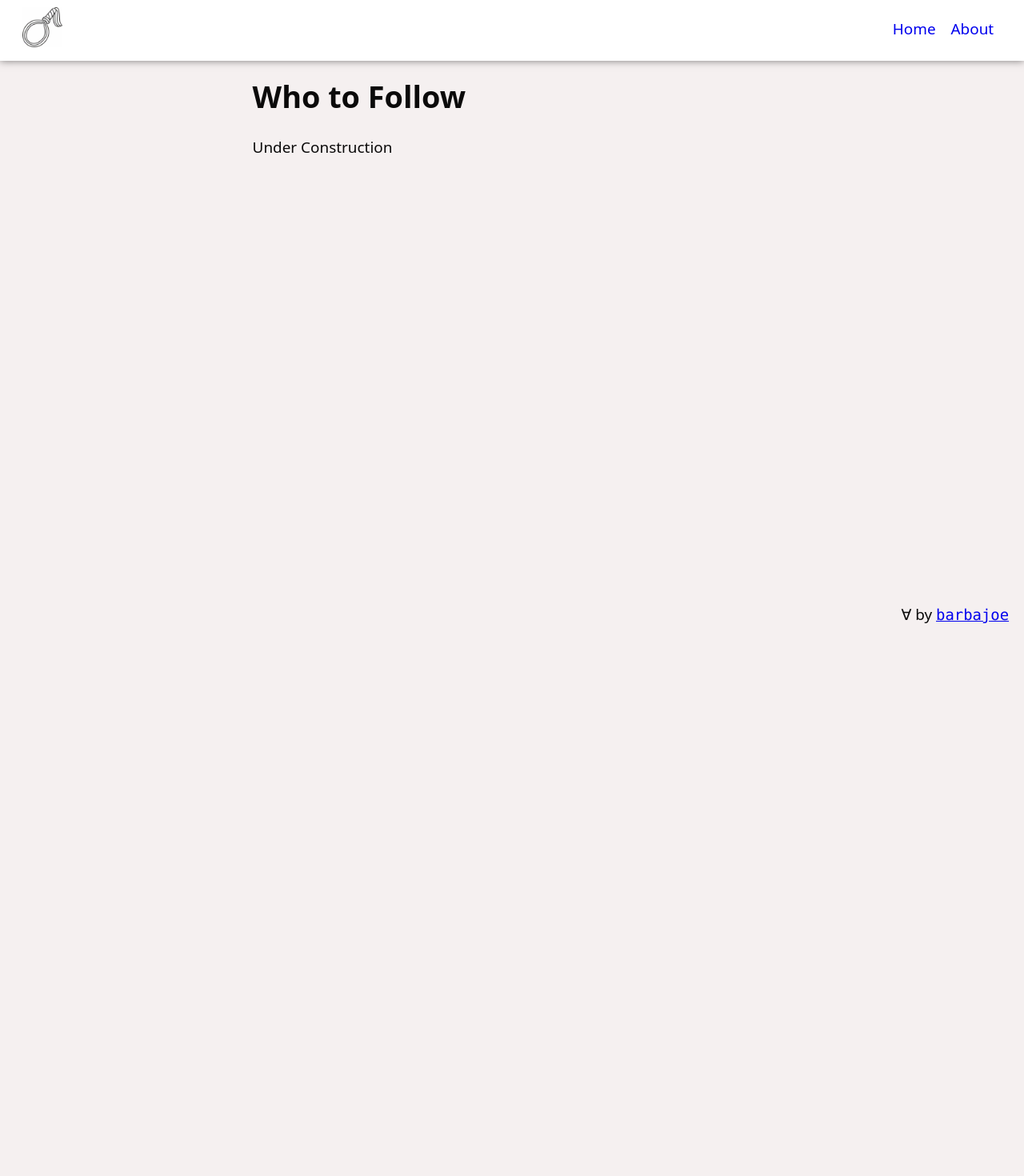
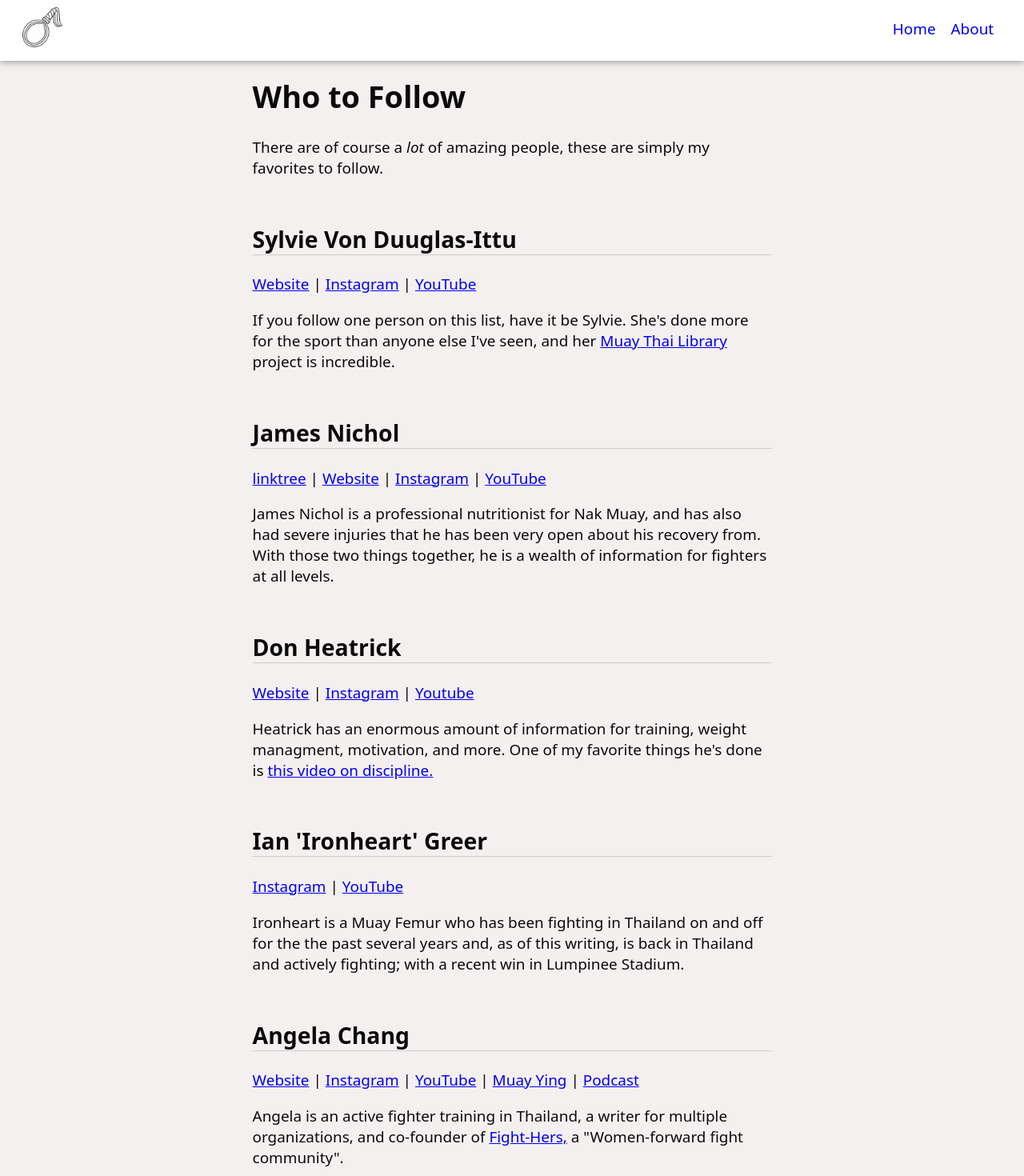
Before and after one commit to Barbacoa08/fighter-advice, a SvelteKit app: page /who-to-follow in a window 1280 px wide. Shown: the top 1470 px of the page at 80% size. Before the commit the page ends 800 px from the top, so only its background shows below. Built offline with nearby package versions, Linux system fonts and the light colour scheme.

Commit message:
add content to "Who to Follow" (#24)
* add content to "Who to Follow"

* fix typo

* remove commented code

```diff
--- a/src/routes/+page.server.ts
+++ b/src/routes/+page.server.ts
@@ -64,7 +64,7 @@ export const load: PageServerLoad = async () => {
     {
       href: "/who-to-follow",
       text: "Who to Follow",
-      completed: false,
+      completed: true,
       icon: "people",
     },
   ];
--- a/src/routes/+page.svelte
+++ b/src/routes/+page.svelte
@@ -15,8 +15,9 @@
 <h1>Welcome to barbajoe's <TextGradient>Fighter Advice</TextGradient></h1>
 
 <p>
-  Below are my recommendations for current fighters. These are purely my
-  oppinion and based on my own experience. Helpfulness to others will vary.
+  Below are my recommendations for current fighters. These are purely my opinion
+  and based on my own experience. Helpfulness to others will vary. Note that
+  there is overlap between pages.
 </p>
 
 <ul class="homepage-links">
--- a/src/routes/global.css
+++ b/src/routes/global.css
@@ -40,6 +40,8 @@ h1:first-child {
 
 h2 {
   font-size: var(--font-size-lg);
+  margin-top: 3rem;
+  border-bottom: 1px solid var(--border-color-gray);
 }
 
 code {
--- a/src/routes/who-to-follow/+page.svelte
+++ b/src/routes/who-to-follow/+page.svelte
@@ -1,4 +1,6 @@
 <script lang="ts">
+  import { Link } from "$lib/components";
+
   const header = "Who to Follow";
 </script>
 
@@ -9,10 +11,90 @@
 
 <h1>{header}</h1>
 
-<p>Under Construction</p>
+<p>
+  There are of course a <i>lot</i> of amazing people, these are simply my favorites
+  to follow.
+</p>
 
-<!--
-- [Don Heatrick](https://heatrick.com/)
-    - Just an enormous amount of information for training, weight managment, motivation, and more
-    - He also has a youtube channel, and [this video on Discipline](https://www.youtube.com/watch?v=mVI8Ff-J-sc) is particularly grea
--->
+<h2>Sylvie Von Duuglas-Ittu</h2>
+
+<Link isExternal href="https://8limbsus.com/">Website</Link> |
+<Link isExternal href="https://www.instagram.com/sylviemuay/">Instagram</Link> |
+<Link isExternal href="https://www.youtube.com/@8limbsUs">YouTube</Link>
+
+<p>
+  If you follow one person on this list, have it be Sylvie. She's done more for
+  the sport than anyone else I've seen, and her <a
+    href="https://www.instagram.com/themuaythailibrary/"
+  >
+    Muay Thai Library
+  </a> project is incredible.
+</p>
+
+<h2>James Nichol</h2>
+
+<Link isExternal href="https://linktr.ee/jamesnicholnutrition">linktree</Link> |
+<Link isExternal href="https://jamesnicholnutrition.com/">Website</Link> |
+<Link isExternal href="https://www.instagram.com/jamesnicholnutrition/">
+  Instagram
+</Link> |
+<Link
+  isExternal
+  href="https://www.youtube.com/channel/UCtItwbctsvIUzHzbGdisDlA"
+>
+  YouTube
+</Link>
+
+<p>
+  James Nichol is a professional nutritionist for Nak Muay, and has also had
+  severe injuries that he has been very open about his recovery from. With those
+  two things together, he is a wealth of information for fighters at all levels.
+</p>
+
+<h2>Don Heatrick</h2>
+
+<Link isExternal href="https://heatrick.com/">Website</Link> |
+<Link isExternal href="https://www.instagram.com/donheatrick/">Instagram</Link> |
+<Link isExternal href="https://www.YouTube.com/@HeatrickMuayThaiPerformance">
+  Youtube
+</Link>
+
+<p>
+  Heatrick has an enormous amount of information for training, weight managment,
+  motivation, and more. One of my favorite things he's done is
+  <a href="https://www.youtube.com/watch?v=mVI8Ff-J-sc">
+    this video on discipline.
+  </a>
+</p>
+
+<h2>Ian 'Ironheart' Greer</h2>
+
+<Link isExternal href="https://www.instagram.com/iggy93ian/">Instagram</Link> |
+<Link isExternal href="https://www.youtube.com/@ironheartmuaythai7922">
+  YouTube
+</Link>
+
+<p>
+  Ironheart is a Muay Femur who has been fighting in Thailand on and off for the
+  the past several years and, as of this writing, is back in Thailand and
+  actively fighting; with a recent win in Lumpinee Stadium.
+</p>
+
+<h2>Angela Chang</h2>
+
+<Link isExternal href="https://angelamuaythai.com/">Website</Link> |
+<Link isExternal href="https://www.instagram.com/angelasitan/">Instagram</Link> |
+<Link isExternal href="https://www.youtube.com/@angelachangmuaythai">
+  YouTube
+</Link> |
+<Link isExternal href="https://muay-ying.com/author/angela/">Muay Ying</Link> |
+<Link isExternal href="https://muay-ying.com/podcast/">Podcast</Link>
+
+<p>
+  Angela is an active fighter training in Thailand, a writer for multiple
+  organizations, and co-founder of <a
+    href="https://www.instagram.com/_fighthers/"
+  >
+    Fight-Hers,
+  </a> a "Women-forward fight community".
+</p>
```
Also changed, not shown: src/routes/nutrition/+page.svelte (+0 -7 lines).
